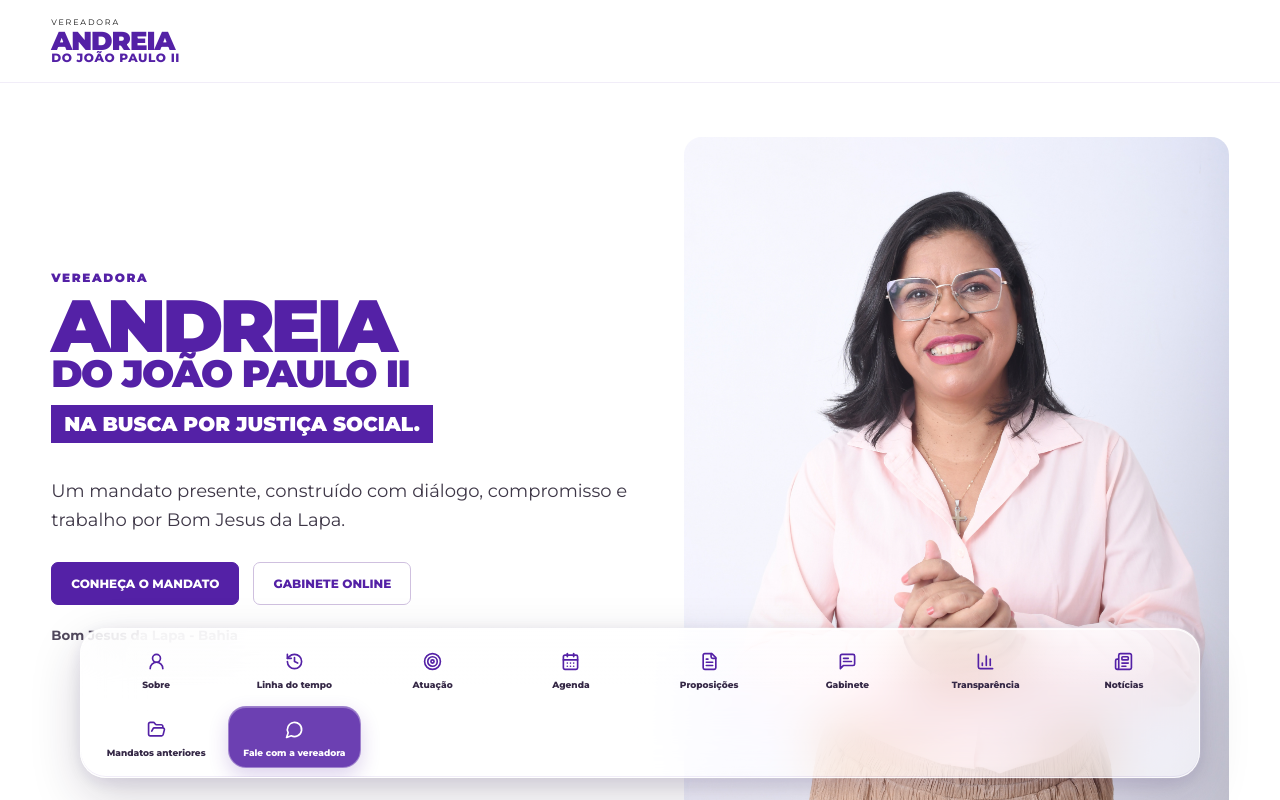
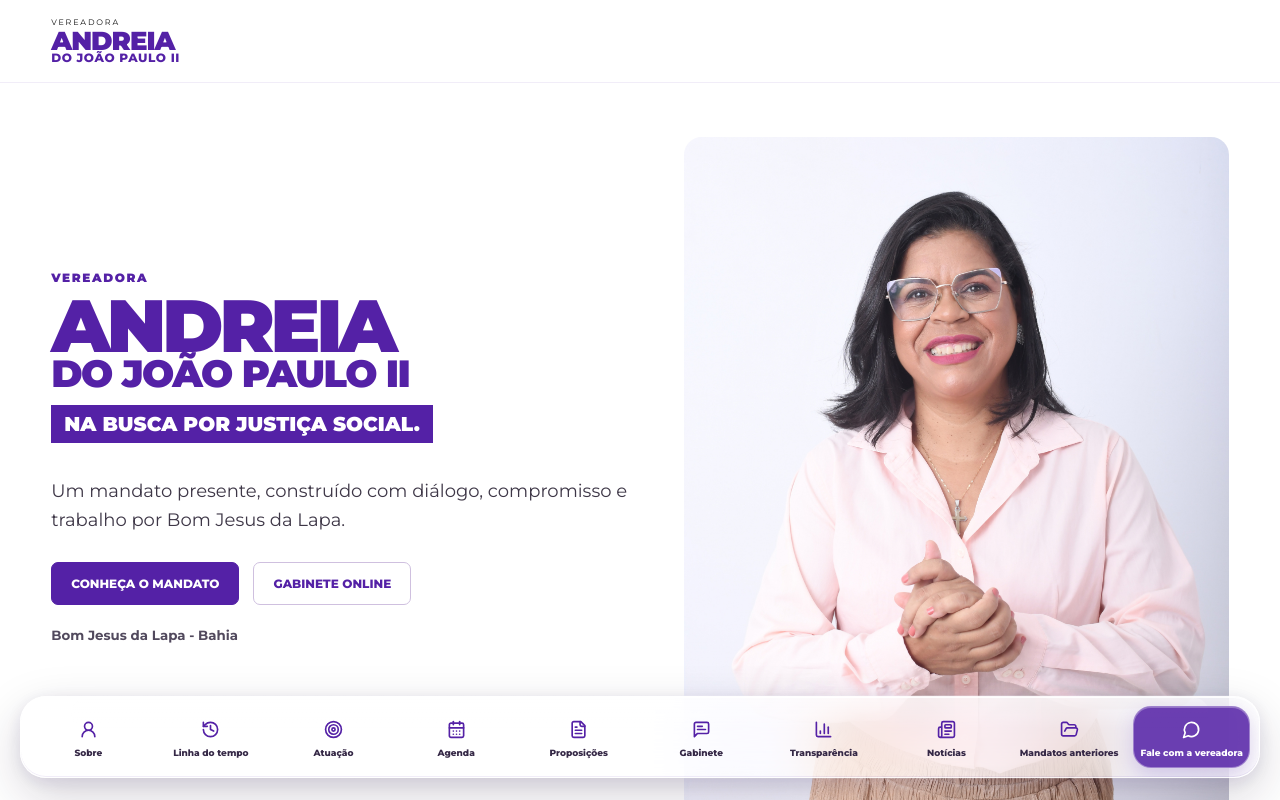
Before and after one commit to luisaugustosocial-alt/Andreia-do-Joao-Paulo-ll, a React (Vite) app: page / in a window 1280 px wide. Shown: the top 800 px of the page. Built offline with nearby package versions, Linux system fonts and the light colour scheme; no server answers; the database is empty.

Commit message:
Ajusta menu Liquid Glass para dez itens

```diff
--- a/src/styles/overrides.css
+++ b/src/styles/overrides.css
@@ -9,9 +9,9 @@
 body{padding-bottom:116px}
 .liquid-top-header{position:relative!important;top:auto!important;z-index:10!important;background:rgba(255,255,255,.92)!important;border-bottom:1px solid rgba(84,33,166,.08)!important;backdrop-filter:none!important;-webkit-backdrop-filter:none!important}
 .liquid-header-inner{justify-content:flex-start!important}
-.liquid-bottom-nav{position:fixed;left:50%;bottom:22px;transform:translateX(-50%);z-index:90;width:min(1120px,calc(100% - 32px));pointer-events:none}
+.liquid-bottom-nav{position:fixed;left:50%;bottom:22px;transform:translateX(-50%);z-index:90;width:min(1240px,calc(100% - 32px));pointer-events:none}
 .liquid-bottom-nav::before{content:"";position:absolute;inset:-1px;border-radius:27px;background:linear-gradient(135deg,rgba(255,255,255,.9),rgba(255,255,255,.22));opacity:.58;pointer-events:none}
-.liquid-bottom-nav-inner{position:relative;display:grid;grid-template-columns:repeat(8,minmax(0,1fr));gap:6px;padding:9px;border-radius:26px;background:rgba(255,255,255,.57);border:1px solid rgba(255,255,255,.72);box-shadow:0 18px 50px rgba(31,16,49,.18),0 4px 18px rgba(53,16,111,.10),inset 0 1px 0 rgba(255,255,255,.9),inset 0 -1px 0 rgba(84,33,166,.08);backdrop-filter:blur(28px) saturate(180%);-webkit-backdrop-filter:blur(28px) saturate(180%);overflow:hidden;pointer-events:auto}
+.liquid-bottom-nav-inner{position:relative;display:grid;grid-template-columns:repeat(10,minmax(0,1fr));gap:6px;padding:9px;border-radius:26px;background:rgba(255,255,255,.57);border:1px solid rgba(255,255,255,.72);box-shadow:0 18px 50px rgba(31,16,49,.18),0 4px 18px rgba(53,16,111,.10),inset 0 1px 0 rgba(255,255,255,.9),inset 0 -1px 0 rgba(84,33,166,.08);backdrop-filter:blur(28px) saturate(180%);-webkit-backdrop-filter:blur(28px) saturate(180%);overflow:hidden;pointer-events:auto}
 .liquid-bottom-nav-inner::after{content:"";position:absolute;left:4%;right:4%;top:1px;height:38%;border-radius:999px;background:linear-gradient(180deg,rgba(255,255,255,.38),rgba(255,255,255,0));pointer-events:none}
 .liquid-nav-item{position:relative;z-index:1;min-height:62px;display:flex;flex-direction:column;align-items:center;justify-content:center;gap:5px;border-radius:18px;padding:8px 6px;color:#352846;transition:transform .18s ease,background .18s ease,color .18s ease,box-shadow .18s ease;-webkit-tap-highlight-color:transparent}
 .liquid-nav-item:hover{transform:translateY(-2px);color:var(--purple-dark);background:rgba(255,255,255,.58);box-shadow:inset 0 1px 0 rgba(255,255,255,.88),0 7px 18px rgba(53,16,111,.08)}
@@ -54,7 +54,9 @@ body{padding-bottom:116px}
 .news-modal-image{background:rgba(255,255,255,.30)!important}
 .news-modal-body{position:relative;z-index:2}
 
-@media(max-width:900px){body{padding-bottom:108px}.liquid-bottom-nav{width:calc(100% - 20px);bottom:max(10px,env(safe-area-inset-bottom))}.liquid-bottom-nav-inner{display:flex;overflow-x:auto;overflow-y:hidden;gap:5px;padding:8px;border-radius:24px;scroll-snap-type:x proximity;scrollbar-width:none}.liquid-bottom-nav-inner::-webkit-scrollbar{display:none}.liquid-nav-item{flex:0 0 72px;min-height:59px;scroll-snap-align:center;padding:7px 5px}.liquid-nav-label{font-size:8px;max-width:68px;overflow:hidden;text-overflow:ellipsis}.liquid-nav-cta{flex-basis:94px}}
+@media(max-width:1100px){.liquid-bottom-nav{width:calc(100% - 20px);bottom:max(10px,env(safe-area-inset-bottom))}.liquid-bottom-nav-inner{display:flex;overflow-x:auto;overflow-y:hidden;gap:5px;padding:8px;border-radius:24px;scroll-snap-type:x proximity;scrollbar-width:none}.liquid-bottom-nav-inner::-webkit-scrollbar{display:none}.liquid-nav-item{flex:0 0 78px;min-height:59px;scroll-snap-align:center;padding:7px 5px}.liquid-nav-label{font-size:8px;max-width:74px;overflow:hidden;text-overflow:ellipsis}.liquid-nav-cta{flex-basis:98px}}
+
+@media(max-width:900px){body{padding-bottom:108px}}
 
 @media(max-width:640px){.andreia-hero-image{min-height:380px!important}.news-image-real{height:220px!important}.legal-card h1{font-size:32px}.liquid-top-header .header-inner{min-height:66px!important}.liquid-top-header .brand strong{font-size:23px}.liquid-bottom-nav-inner{background:rgba(255,255,255,.63);backdrop-filter:blur(24px) saturate(170%);-webkit-backdrop-filter:blur(24px) saturate(170%)}.liquid-modal-backdrop,.news-modal-backdrop{padding:10px!important;place-items:center!important;align-items:center!important;justify-items:center!important}.liquid-modal-card,.news-modal{width:calc(100% - 4px)!important;max-height:86vh!important;border-radius:28px!important;margin:auto!important}.liquid-modal-card{padding:26px 18px 22px}.session-liquid-modal h3{font-size:25px}.liquid-detail-grid{grid-template-columns:1fr}.liquid-detail-full{grid-column:auto}.public-detail-panel,.tracking-result{width:calc(100% - 18px)!important;max-height:84vh!important;padding:64px 16px 22px!important;border-radius:27px!important;top:50%!important;bottom:auto!important;transform:translate(-50%,-50%)!important}.public-detail-head{padding-right:46px!important}.liquid-modal-close,.news-modal-close,.public-detail-head button{top:12px!important;right:12px!important;width:40px!important;height:40px!important;min-width:40px!important;min-height:40px!important}.tracking-result{margin:0!important}}
 
```
